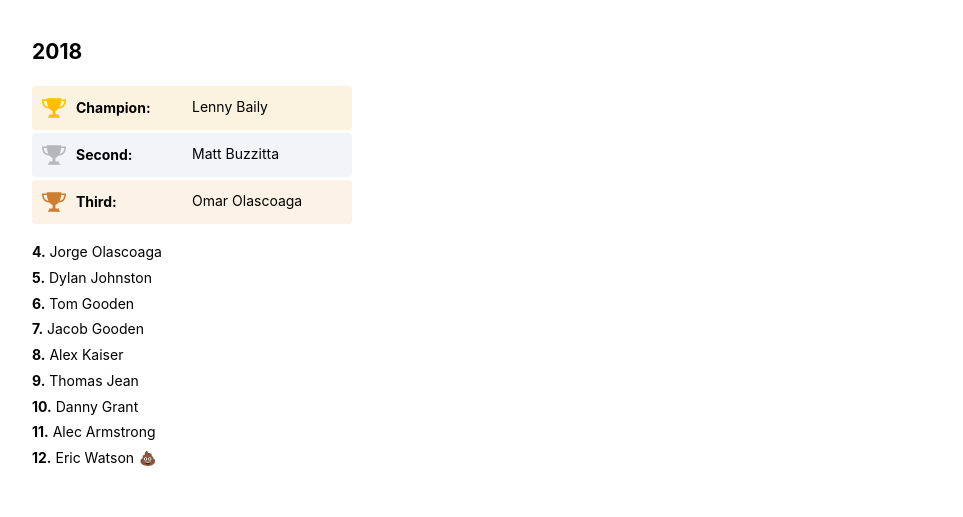
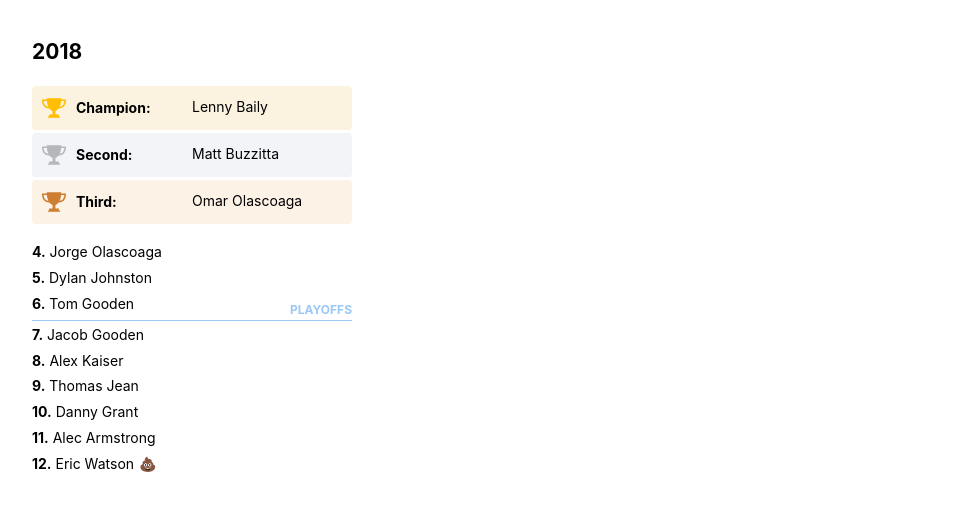
Before and after one commit to good3n/dirty-dozen-ffl, a Gatsby site: page /history in a window 1280 px wide. Shown: the part 271-788 px from the top of the page, without its empty margins (158-1121 px from the left). Built offline with nearby package versions, Linux system fonts and the light colour scheme; Gatsby itself is replaced by a stand-in of ours.

Commit message:
add playoff indicator

```diff
--- a/src/pages/history.js
+++ b/src/pages/history.js
@@ -33,6 +33,7 @@ const StyledWinners = styled.div`
 
   .loser {
     margin-top: 17px;
+    width: 320px;
 
     > span {
       display: block;
@@ -46,6 +47,23 @@ const StyledWinners = styled.div`
       span {
         font-weight: 700;
         display: inline-block;
+      }
+    }
+
+    div {
+      color: #9BC8F5;
+      font-weight: 700;
+      text-align: right;
+      text-transform: uppercase;
+      font-size: 12px;
+      margin-top: -15px;
+
+      &::after {
+        content: "";
+        width: 100%;
+        height: 1px;
+        background: #9BC8F5;
+        display: block;
       }
     }
   }
@@ -87,6 +105,7 @@ const Winners = (props) => (
       {props.four && <span><span>4.</span> {props.four}</span>}
       {props.five && <span><span>5.</span> {props.five}</span>}
       {props.six && <span><span>6.</span> {props.six}</span>}
+      <div>Playoffs</div>
       {props.seven && <span><span>7.</span> {props.seven}</span>}
       {props.eight && <span><span>8.</span> {props.eight}</span>}
       {props.nine && <span><span>9.</span> {props.nine}</span>}
```
